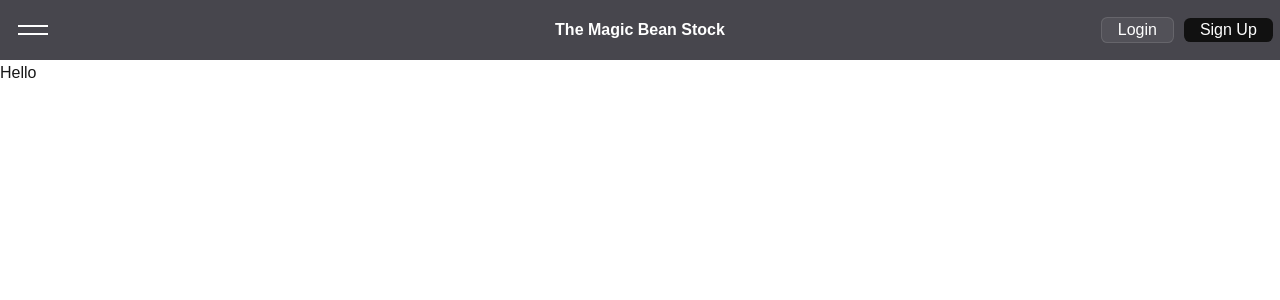
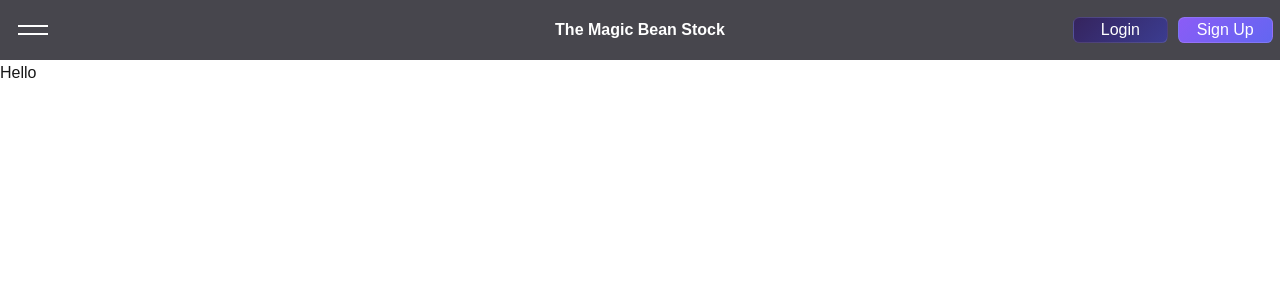
Before and after one commit to SydneyS-99/Hackathon-Inventory-Monitor, a Next.js app in the folder themagicbeanstock/: page / in a window 1280 px wide. Shown: the top 300 px of the page. Built offline with nearby package versions, Linux system fonts and the light colour scheme; no server answers.

Commit message:
updated navbar css

```diff
--- a/themagicbeanstock/src/app/components/navbar.css
+++ b/themagicbeanstock/src/app/components/navbar.css
@@ -96,28 +96,39 @@
 
 /* Reuse original CTA styles */
 .card-nav-cta-button {
-  background-color: #111;
+  background: linear-gradient(135deg, #8b5cf6, #6366f1);
   color: white;
-  border: none;
+  border: 1px solid rgba(255, 255, 255, 0.12);
   border-radius: calc(0.75rem - 0.35rem);
   padding: 0 1rem;
   height: 100%;
   font-weight: 500;
+  width: 95px;
   cursor: pointer;
   transition: background-color 0.3s ease;
   display: inline-flex;
   align-items: center;
+  justify-content: center;
   text-decoration: none;
 }
 
 .card-nav-cta-button:hover {
-  background-color: #333;
+  transform: translateY(-1px);
+  box-shadow: 0 10px 22px rgba(99, 102, 241, 0.35);
 }
 
 .card-nav-cta-button.ghost {
-  background: rgba(255, 255, 255, 0.06);
+  justify-content: center;
+  width: 95px;
+  background: linear-gradient(135deg, #35245e, #3b3c90);;
   border: 1px solid rgba(255, 255, 255, 0.12);
 }
+
+.card-nav-cta-button.ghost:hover {
+  transform: translateY(-1px);
+  box-shadow: 0 10px 22px rgba(99, 102, 241, 0.35);
+}
+
 
 /* Dropdown cards area (same structure as original) */
 .card-nav-content {
@@ -191,11 +202,8 @@
   max-width: 220px;
   white-space: nowrap;
   overflow: hidden;
-  text-overflow: ellipsis;
-  font-size: 0.9rem;
+  font-size: 16px;
   color: rgba(255, 255, 255, 0.85);
-  background: rgba(255, 255, 255, 0.06);
-  border: 1px solid rgba(255, 255, 255, 0.1);
   padding: 8px 10px;
   border-radius: 999px;
 }
```
